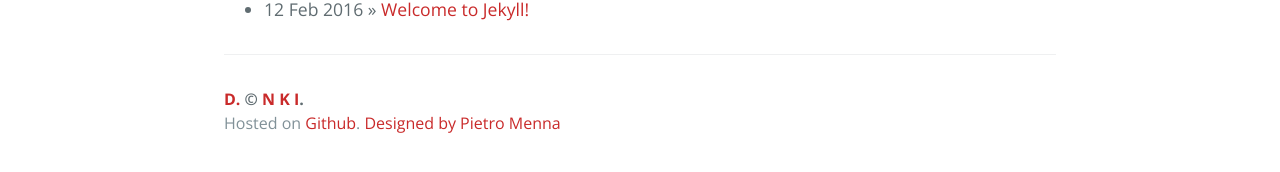
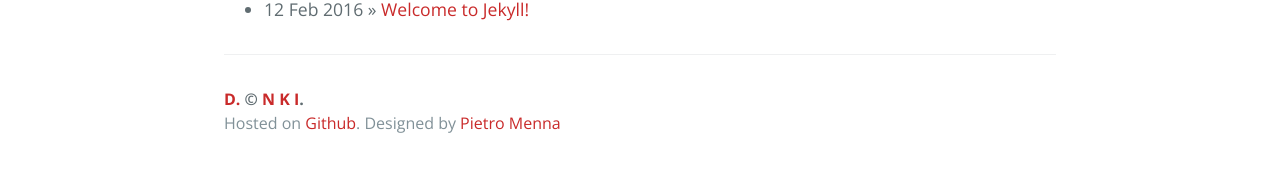
Before and after one commit to Navneet-Suresh/Navneet-Suresh.github.io, a Jekyll site: the page built from index.html, in a window 1280 px wide. Shown: the part 699-871 px from the top of the page. Built offline with Jekyll 4.4.1, drawn with Linux system fonts in a browser that asks for light colours; nearby versions of some CDN libraries; the list of posts is cut into pages by our own code; comment, search, counter and statistics services are not loaded.

Commit message:
Update page-footer.html

```diff
--- a/_includes/page-footer.html
+++ b/_includes/page-footer.html
@@ -1,4 +1,4 @@
 <footer class="site-footer animated zoomInUp">
   <span class="site-footer-owner animated fadeInUp"><a href="{{ site.url }}">{{ site.title }}</a> © <a href="{{ site.author.url }}">{{ site.author.name }}</a>.</span>
-  <span class="site-footer-credits animated fadeInUp">Hosted on <a href="https://pages.github.com">Github</a>. <a href="http://github.com/pietromenna/jekyll-cayman-theme">Designed by Pietro Menna</a></span>
+  <span class="site-footer-credits animated fadeInUp">Hosted on <a href="https://pages.github.com">Github</a>. Designed by <a href="http://github.com/pietromenna/jekyll-cayman-theme">Pietro Menna</a></span>
 </footer>
```
